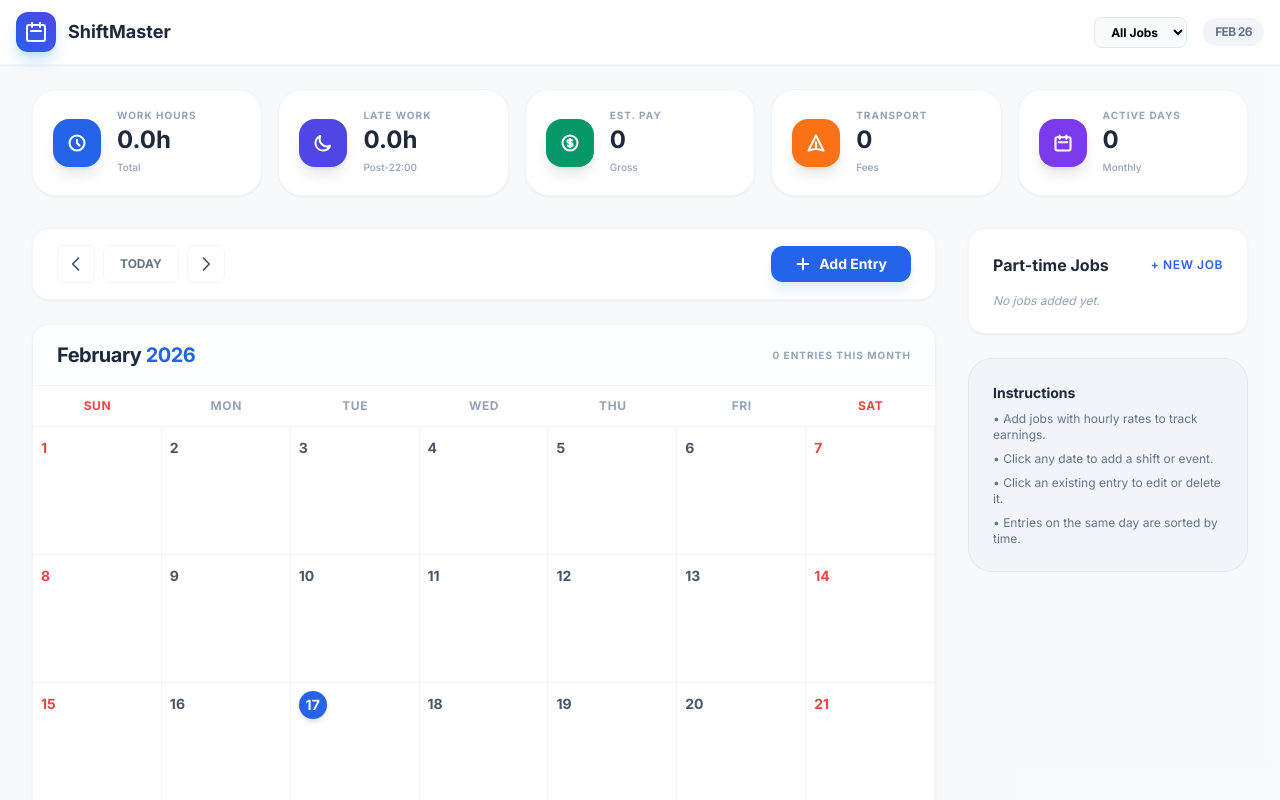
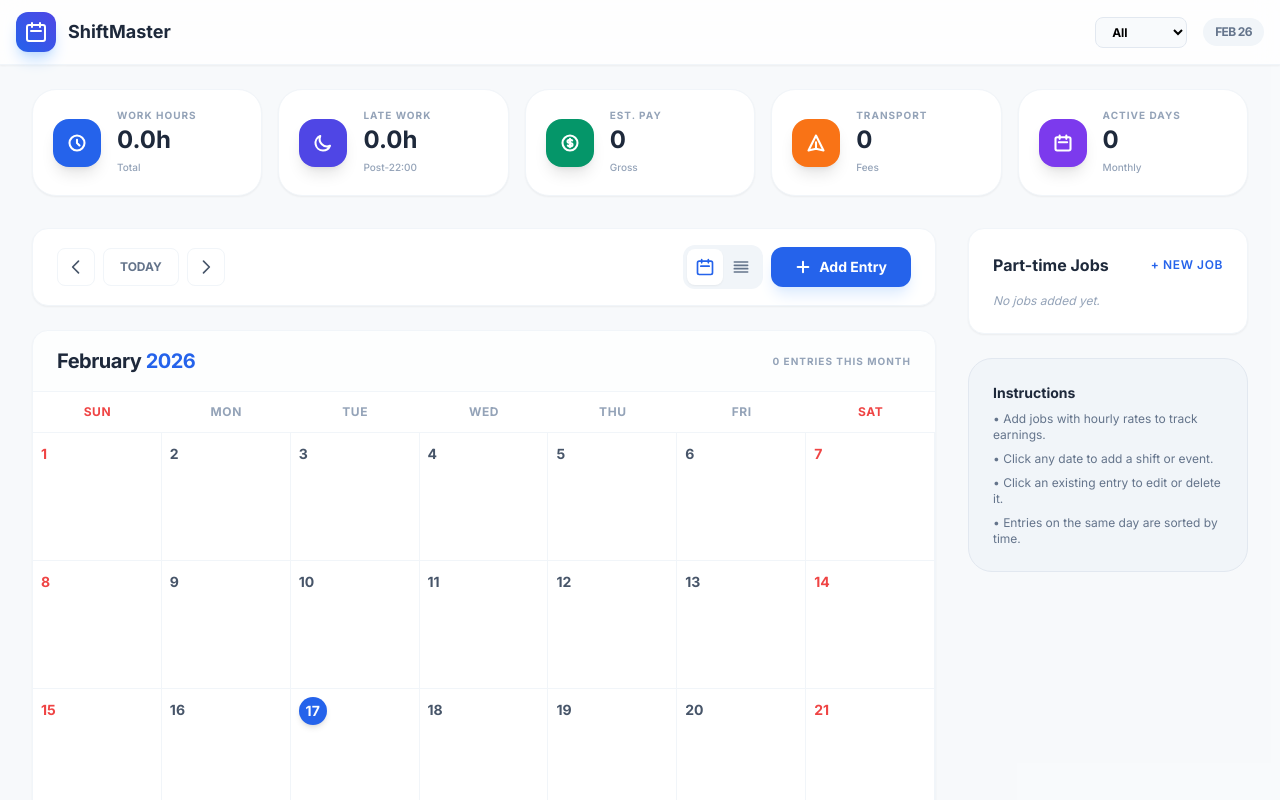
Before and after one commit to KhantSiThu-coder/ShiftMaster, a React (Vite) app: page / in a window 1280 px wide. Shown: the top 800 px of the page. Built offline with nearby package versions, Linux system fonts and the light colour scheme.

Commit message:
feat: Add list view and reorder shift sorting
Introduces a new "list" view mode for displaying shifts and corrects the sorting order in ShiftList to be date ascending, then time ascending. This improves chronological presentation for users.

```diff
--- a/App.tsx
+++ b/App.tsx
@@ -9,6 +9,8 @@ import { JobManager } from './components/JobManager';
 import { EventModal } from './components/EventModal';
 import { ShiftList } from './components/ShiftList';
 
+type ViewMode = 'calendar' | 'list';
+
 const App: React.FC = () => {
   const [shifts, setShifts] = useState<Shift[]>([]);
   const [jobs, setJobs] = useState<Job[]>([]);
@@ -17,6 +19,7 @@ const App: React.FC = () => {
   const [isModalOpen, setIsModalOpen] = useState(false);
   const [editingShift, setEditingShift] = useState<Shift | null>(null);
   const [selectedJobId, setSelectedJobId] = useState<string | undefined>();
+  const [viewMode, setViewMode] = useState<ViewMode>('calendar');
 
   const loadData = useCallback(async () => {
     try {
@@ -100,11 +103,22 @@ const App: React.FC = () => {
     setIsModalOpen(true);
   };
 
-  const selectedJob = useMemo(() => jobs.find(j => j.id === selectedJobId), [jobs, selectedJobId]);
+  const activeFilterName = useMemo(() => {
+    if (selectedJobId === 'general') return 'General';
+    return jobs.find(j => j.id === selectedJobId)?.name;
+  }, [jobs, selectedJobId]);
 
   const filteredHistoryShifts = useMemo(() => {
-    return monthlyShifts.filter(s => !selectedJobId || s.jobId === selectedJobId);
+    if (!selectedJobId) return monthlyShifts;
+    if (selectedJobId === 'general') return monthlyShifts.filter(s => s.type === 'general');
+    return monthlyShifts.filter(s => s.jobId === selectedJobId);
   }, [monthlyShifts, selectedJobId]);
+
+  const filteredCalendarShifts = useMemo(() => {
+    if (!selectedJobId) return shifts;
+    if (selectedJobId === 'general') return shifts.filter(s => s.type === 'general');
+    return shifts.filter(s => s.jobId === selectedJobId);
+  }, [shifts, selectedJobId]);
 
   return (
     <div className="min-h-screen bg-slate-50/50 pb-12">
@@ -125,7 +139,8 @@ const App: React.FC = () => {
               value={selectedJobId || ''}
               onChange={e => setSelectedJobId(e.target.value || undefined)}
             >
-              <option value="">All Jobs</option>
+              <option value="">All</option>
+              <option value="general">General</option>
               {jobs.map(j => <option key={j.id} value={j.id}>{j.name}</option>)}
             </select>
             <div className="text-[10px] sm:text-xs font-bold text-slate-500 uppercase tracking-tighter bg-slate-100 px-2 sm:px-3 py-1.5 rounded-full whitespace-nowrap">
@@ -139,7 +154,7 @@ const App: React.FC = () => {
         <div className="flex items-center justify-between mb-3 sm:hidden">
           <h2 className="text-[10px] font-black text-slate-400 uppercase tracking-widest">Monthly Summary</h2>
           <span className="text-[9px] font-bold text-blue-600 bg-blue-50 px-2 py-0.5 rounded-md border border-blue-100">
-            {selectedJobId ? jobs.find(j => j.id === selectedJobId)?.name : 'Consolidated'}
+            {selectedJobId === 'general' ? 'General' : selectedJobId ? jobs.find(j => j.id === selectedJobId)?.name : 'Consolidated'}
           </span>
         </div>
 
@@ -147,7 +162,7 @@ const App: React.FC = () => {
 
         <div className="grid grid-cols-1 lg:grid-cols-4 gap-8">
           <div className="lg:col-span-3 space-y-6">
-            <div className="flex justify-between items-center bg-white px-4 py-3 sm:px-6 sm:py-4 rounded-2xl border border-slate-100 shadow-sm">
+            <div className="flex flex-wrap items-center justify-between gap-3 bg-white px-4 py-3 sm:px-6 sm:py-4 rounded-2xl border border-slate-100 shadow-sm">
               <div className="flex gap-1.5 sm:gap-2">
                 <button onClick={() => changeMonth(-1)} className="p-2 hover:bg-slate-50 rounded-lg transition-colors border border-slate-100">
                   <svg className="w-4 h-4 sm:w-5 sm:h-5 text-slate-600" fill="none" stroke="currentColor" viewBox="0 0 24 24"><path strokeLinecap="round" strokeLinejoin="round" strokeWidth="2" d="M15 19l-7-7 7-7"></path></svg>
@@ -159,31 +174,64 @@ const App: React.FC = () => {
                   <svg className="w-4 h-4 sm:w-5 sm:h-5 text-slate-600" fill="none" stroke="currentColor" viewBox="0 0 24 24"><path strokeLinecap="round" strokeLinejoin="round" strokeWidth="2" d="M9 5l7 7-7 7"></path></svg>
                 </button>
               </div>
+
+              <div className="flex items-center gap-2">
+                <div className="flex bg-slate-100 p-1 rounded-xl">
+                  <button
+                    onClick={() => setViewMode('calendar')}
+                    className={`p-2 rounded-lg transition-all ${viewMode === 'calendar' ? 'bg-white text-blue-600 shadow-sm' : 'text-slate-500 hover:text-slate-700'}`}
+                    title="Calendar View"
+                  >
+                    <svg className="w-4 h-4 sm:w-5 sm:h-5" fill="none" stroke="currentColor" viewBox="0 0 24 24"><path strokeLinecap="round" strokeLinejoin="round" strokeWidth="2" d="M8 7V3m8 4V3m-9 8h10M5 21h14a2 2 0 002-2V7a2 2 0 00-2-2H5a2 2 0 00-2 2v12a2 2 0 002 2z"></path></svg>
+                  </button>
+                  <button
+                    onClick={() => setViewMode('list')}
+                    className={`p-2 rounded-lg transition-all ${viewMode === 'list' ? 'bg-white text-blue-600 shadow-sm' : 'text-slate-500 hover:text-slate-700'}`}
+                    title="List View"
+                  >
+                    <svg className="w-4 h-4 sm:w-5 sm:h-5" fill="none" stroke="currentColor" viewBox="0 0 24 24"><path strokeLinecap="round" strokeLinejoin="round" strokeWidth="2" d="M4 6h16M4 10h16M4 14h16M4 18h16"></path></svg>
+                  </button>
+                </div>
+
                 <button
                   onClick={() => openAddModal(new Date().toISOString().split('T')[0])}
-                className="bg-blue-600 text-white px-4 py-2 sm:px-6 sm:py-2 rounded-xl text-xs sm:text-sm font-bold shadow-lg shadow-blue-100 hover:bg-blue-700 transition-all flex items-center gap-2"
+                  className="bg-blue-600 text-white px-4 py-2 sm:px-6 sm:py-2.5 rounded-xl text-xs sm:text-sm font-bold shadow-lg shadow-blue-100 hover:bg-blue-700 transition-all flex items-center gap-2"
                 >
                   <svg className="w-4 h-4" fill="none" stroke="currentColor" viewBox="0 0 24 24"><path strokeLinecap="round" strokeLinejoin="round" strokeWidth="3" d="M12 4v16m8-8H4"></path></svg>
                   <span className="hidden sm:inline">Add Entry</span>
                   <span className="sm:hidden">Add</span>
                 </button>
               </div>
+            </div>
 
+            {viewMode === 'calendar' ? (
+              <>
                 <Calendar
                   currentDate={currentDate}
-              shifts={shifts}
+                  shifts={filteredCalendarShifts}
                   jobs={jobs}
                   onDateClick={openAddModal}
                   onShiftClick={openEditModal}
                 />
-
                 <ShiftList
                   shifts={filteredHistoryShifts}
                   jobs={jobs}
                   onDelete={handleDeleteShift}
                   onEdit={openEditModal}
-              selectedJobName={selectedJob?.name}
+                  selectedJobName={activeFilterName}
                 />
+              </>
+            ) : (
+              <div className="space-y-6 animate-in fade-in slide-in-from-bottom-2 duration-300">
+                <ShiftList
+                  shifts={filteredHistoryShifts}
+                  jobs={jobs}
+                  onDelete={handleDeleteShift}
+                  onEdit={openEditModal}
+                  selectedJobName={activeFilterName}
+                />
+              </div>
+            )}
           </div>
 
           <div className="space-y-6">
--- a/components/ShiftList.tsx
+++ b/components/ShiftList.tsx
@@ -12,10 +12,10 @@ interface ShiftListProps {
 }
 
 export const ShiftList: React.FC<ShiftListProps> = ({ shifts, jobs, onDelete, onEdit, selectedJobName }) => {
-  // Sort shifts by date descending, then by time ascending
+  // Sort shifts by date ascending, then by time ascending as requested
   const sortedShifts = [...shifts].sort((a, b) => {
     if (a.date !== b.date) {
-      return new Date(b.date).getTime() - new Date(a.date).getTime();
+      return new Date(a.date).getTime() - new Date(b.date).getTime();
     }
     return a.startTime.localeCompare(b.startTime);
   });
```
Lines whose indentation alone changed are shown as unchanged.
